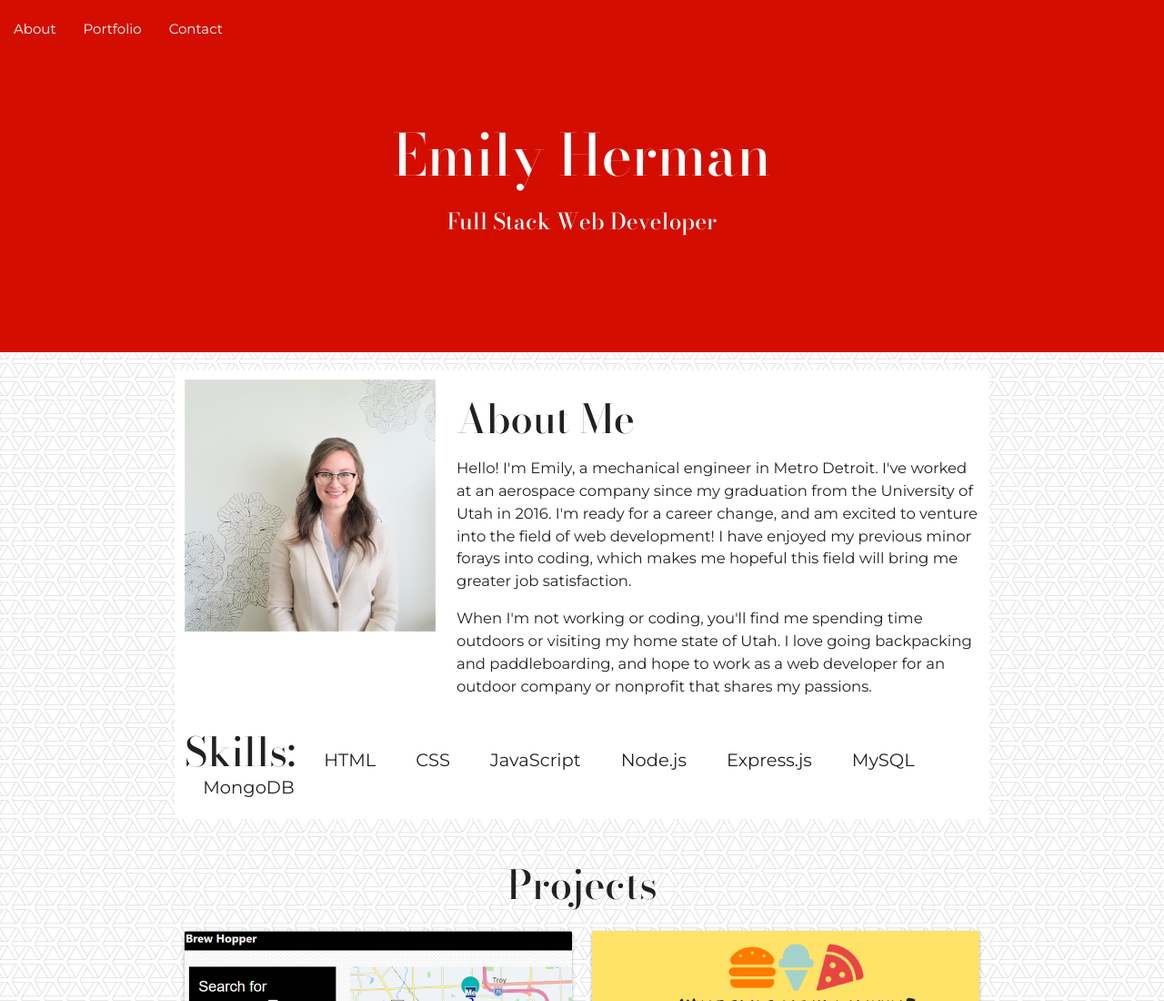
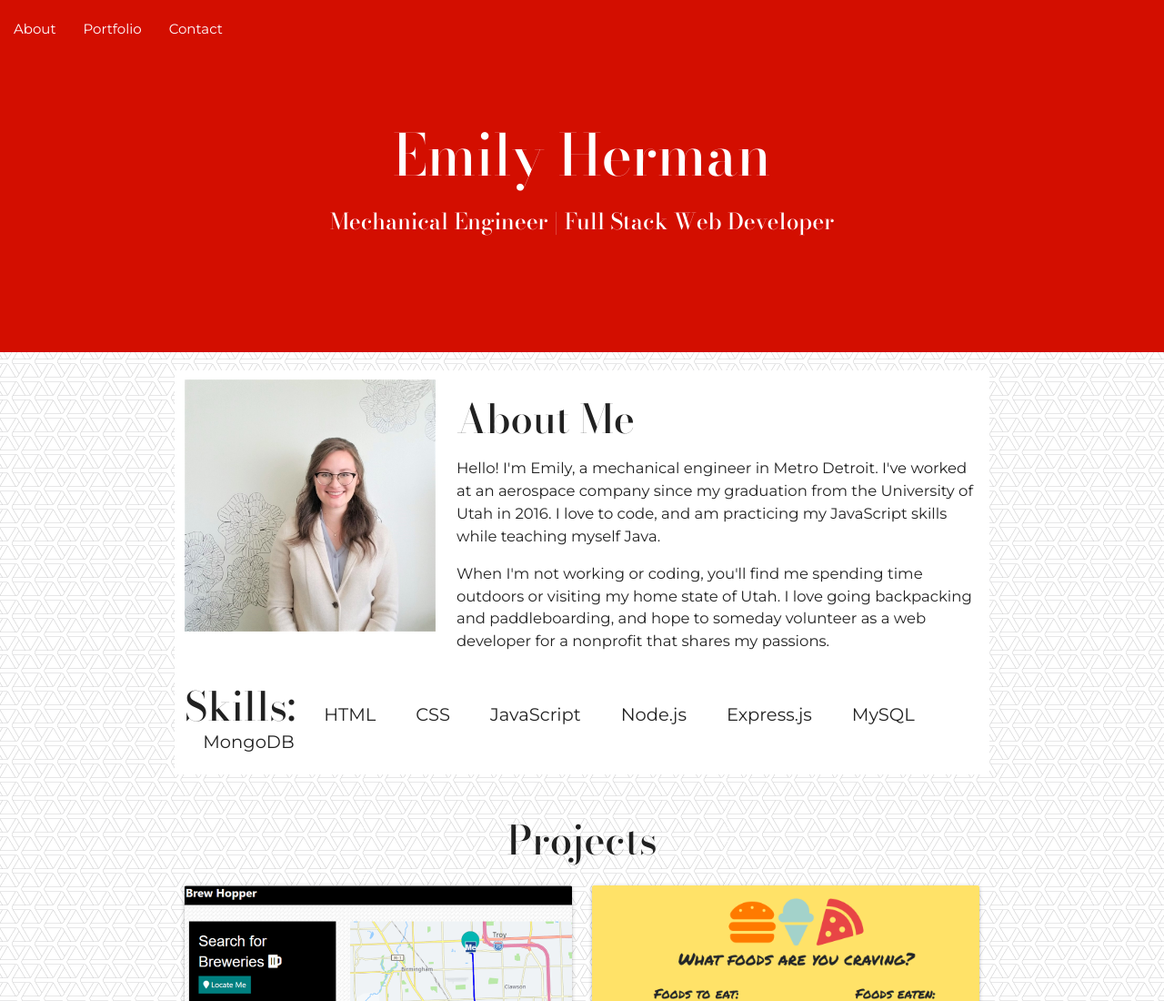
Before and after one commit to EmilyAH-01/Portfolio, a plain HTML site: page index.html in a window 1280 px wide. Shown: the top 1100 px of the page at 91% size. Drawn offline with nearby package versions, Linux system fonts and the light colour scheme.

Commit message:
Updated subheader and bio

```diff
--- a/index.html
+++ b/index.html
@@ -51,7 +51,7 @@
         <div class="row name">
             <div class="col m12">
                 <h1 class="center">Emily Herman</h1>
-                <h5 class="center">Full Stack Web Developer</h5>
+                <h5 class="center">Mechanical Engineer | Full Stack Web Developer</h5>
             </div>
         </div>
     </header>
@@ -67,8 +67,8 @@
             <!-- Bio paragraph -->
             <div class="col m8">
                 <h3>About Me</h3>
-                <p class="flow-text bioText"> Hello! I'm Emily, a mechanical engineer in Metro Detroit. I've worked at an aerospace company since my graduation from the University of Utah in 2016. I'm ready for a career change, and am excited to venture into the field of web development! I have enjoyed my previous minor forays into coding, which makes me hopeful this field will bring me greater job satisfaction. </p>
-                <p class="flow-text bioText"> When I'm not working or coding, you'll find me spending time outdoors or visiting my home state of Utah. I love going backpacking and paddleboarding, and hope to work as a web developer for an outdoor company or nonprofit that shares my passions. </p>
+                <p class="flow-text bioText"> Hello! I'm Emily, a mechanical engineer in Metro Detroit. I've worked at an aerospace company since my graduation from the University of Utah in 2016. I love to code, and am practicing my JavaScript skills while teaching myself Java.  </p>
+                <p class="flow-text bioText"> When I'm not working or coding, you'll find me spending time outdoors or visiting my home state of Utah. I love going backpacking and paddleboarding, and hope to someday volunteer as a web developer for a nonprofit that shares my passions. </p>
             </div>
 
             <!-- Skills -->
```
